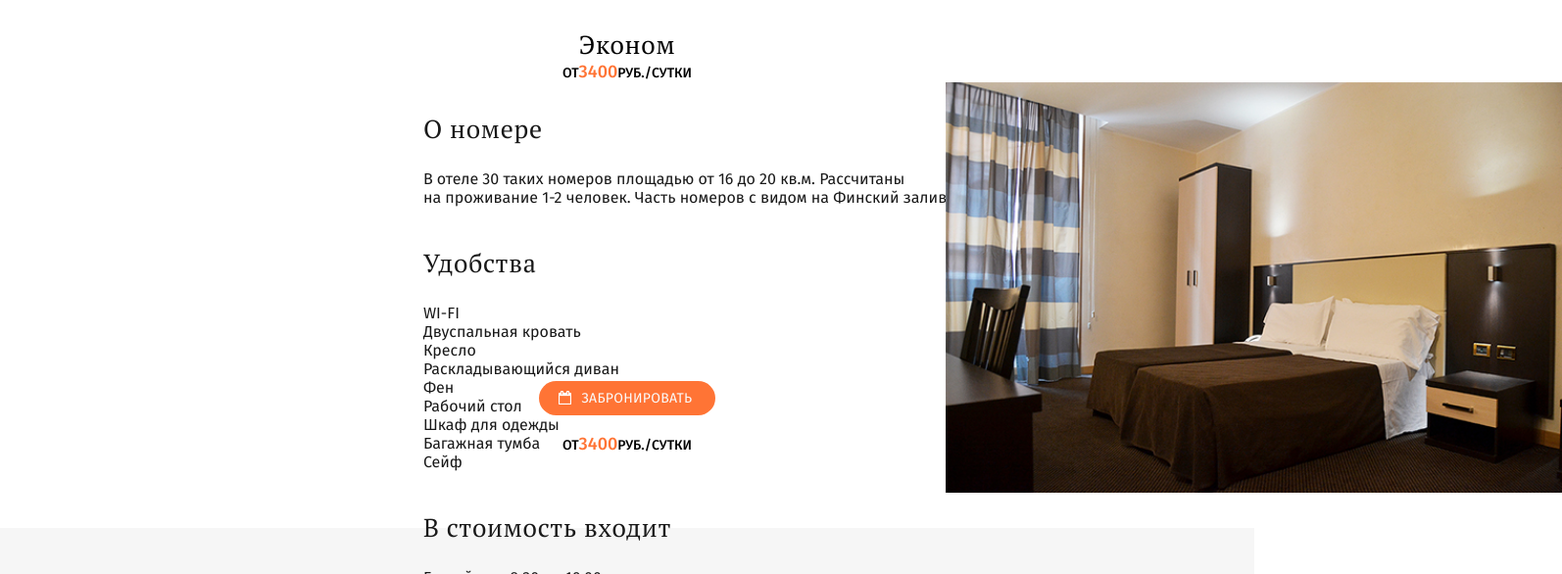
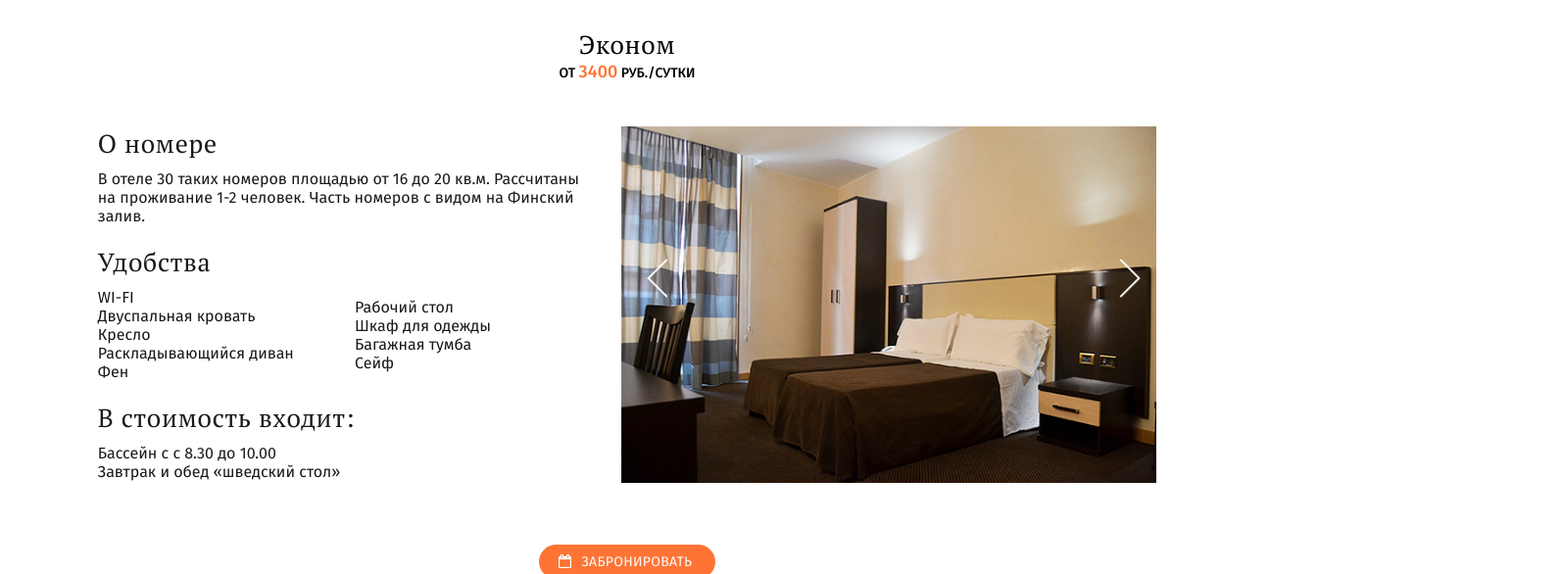
Before and after one commit to if712/Green-valley, a website: page single-room.html in a window 1280 px wide. Shown: the part 93-679 px from the top of the page at 98% size, 1594 px wide, since content can reach past the window. Drawn offline with Linux system fonts and the light colour scheme; a web font is replaced by a local one.

Commit message:
single-room-1200-1400

```diff
--- a/js/script.js
+++ b/js/script.js
@@ -66,6 +66,7 @@ $(document).ready(function(){
 	});
 
 
+
 	/* reviews-carousel */
 
 	$("#reviews-carousel").owlCarousel({
@@ -88,7 +89,6 @@ $(document).ready(function(){
 
 
 
-
 	/* discount-carousel */
 
 	$("#discount-carousel").owlCarousel({
@@ -101,7 +101,7 @@ $(document).ready(function(){
 
 
 
-	/* rooms-carousel */
+	/* rooms-carousel - карусель на странице Single room */
 
 
 	/* добавление карусели при размере окна от 768px до 1200px */
@@ -154,4 +154,26 @@ $(document).ready(function(){
 
 	});
 
+
+
+	/* room-gallery-carousel - галерея на странице Single room */
+
+	$("#room-gallery-carousel").owlCarousel({
+		items : 1,
+		itemsCustom : [[768, 1]],
+		rewindNav : false,
+		pagination : false,
+	});
+
+	var singleRoom = $("#room-gallery-carousel").data('owlCarousel');
+	var carousel = $("#room-gallery-carousel");
+
+	$('.single-room__description-prev').click(function(){
+	  singleRoom.prev();
+	});
+
+	$('.single-room__description-next').click(function(){
+	  singleRoom.next();
+	});
+
 });
--- a/less/blocks/categories.less
+++ b/less/blocks/categories.less
@@ -155,15 +155,6 @@
 				width: 96.7%;
 				overflow: hidden;
 			}
-
-			@media (min-width: 1200px) {
-
-				position: absolute;
-				top: 0;
-				left: 100%;
-				width: 96.7%;
-				overflow: hidden;
-			}
 		}
 
 		&-img{
--- a/less/blocks/offer.less
+++ b/less/blocks/offer.less
@@ -1,6 +1,7 @@
 .offer{
 
 	margin: 20px 10px 0;
+	overflow: hidden;
 
 	&__link{
 
--- a/less/blocks/rooms.less
+++ b/less/blocks/rooms.less
@@ -10,6 +10,10 @@
 
 	@media (min-width: 768px) {
 
+		display: flex;
+		flex-direction: row;
+		align-items: center;
+		justify-content: center;
 		padding: 50px 0 0;
 	}
 
@@ -31,6 +35,12 @@
 			justify-content: center;
 			width: 730px;
 		}
+
+		@media (min-width: 1200px) {
+
+			width: 100%;
+			padding-bottom: 50px;
+		}
 	}
 
 	&__item{
@@ -40,7 +50,7 @@
 		@media (min-width: 768px) {
 
 			width: 350px;
-			margin: 0;
+			margin: 0 10px;
 		}
 
 		&--hidden{
--- a/less/blocks/single-room.less
+++ b/less/blocks/single-room.less
@@ -80,14 +80,11 @@
 
 		@media (min-width: 1200px) {
 
-			width: 50.8%;
-			height: 305px;
-			padding: 0;
-		}
-
-		@media (min-width: 1400px) {
-
-			width: 50.8%;
+			display: flex;
+			flex-direction: row-reverse;
+			width: 100%;
+			margin: 45px;
+			padding: 0 7.8%;
 		}
 
 
@@ -99,25 +96,14 @@
 				flex-direction: column;
 				align-items: center;
 				width: 100%;
+				height: 100%;
 				overflow: hidden;
 			}
 
 			@media (min-width: 1200px) {
 
-				position: absolute;
-				top: 0;
-				left: 100%;
-				width: 96.7%;
-				overflow: hidden;
-			}
-
-			@media (min-width: 1200px) {
-
-				position: absolute;
-				top: 0;
-				left: 100%;
-				width: 96.7%;
-				overflow: hidden;
+				//width: 96.7%;
+				width: 100%;
 			}
 		}
 
@@ -128,12 +114,80 @@
 				overflow: hidden;
 			}
 
-			@media (min-width: 768px) {
+			@media (min-width: 1200px) {
 
-				//width: 100%;
-				overflow: hidden;
+    		width: 100%;
 			}
 		}
+
+
+		&-prev,
+		&-next{
+
+			position: absolute;
+			padding: 13px;
+			border-bottom: 2px solid @gray-lighter;
+
+			@media (min-width: 320px){
+
+				display: none;
+			}
+
+			@media (min-width: 768px){
+
+				display: block;
+				top: 21%;
+				width: 35px;
+				height: 35px;
+			}
+
+			@media (min-width: 1200px){
+
+				top: 37%;
+				width: 25px;
+				height: 25px;
+			}
+
+			@media (min-width: 1400px){
+
+				top: 41%;
+				width: 25px;
+				height: 25px;
+			}
+		}
+
+		&-prev{
+
+			border-left: 2px solid @gray-lighter;
+			transform: rotate(45deg);
+
+			@media (min-width: 768px){
+
+				left: 18px;
+			}
+
+			@media (min-width: 1200px){
+
+				left: 52%;
+			}
+		}
+
+		&-next{
+
+			border-right: 2px solid @gray-lighter;
+			transform: rotate(-45deg);
+
+			@media (min-width: 768px){
+
+				right: 18px;
+			}
+
+			@media (min-width: 1200px){
+
+				right: 9.5%;
+			}
+		}
+
 
 		&-list{
 
@@ -155,12 +209,12 @@
 
 			@media (min-width: 1200px) {
 
-				margin: 30px 14% 30px 18%;
+				margin: 0 1.5% 0 0;
 			}
 
 			@media (min-width: 1400px) {
 
-				margin: 30px 11% 30px 18%;
+				margin: 0 2.7% 0 0;
 			}
 		}
 
@@ -169,6 +223,16 @@
 			@media (min-width: 320px) {
 
 				margin-bottom: 40px;
+			}
+
+			@media (min-width: 1200px) {
+
+				margin-bottom: 20px;
+			}
+
+			@media (min-width: 1400px) {
+
+				margin-bottom: 30px;
 			}
 
 			&-title{
@@ -183,20 +247,52 @@
 
 					margin-bottom: 25px;
 				}
+
+				@media (min-width: 1200px) {
+
+					margin-bottom: 10px;
+				}
+
+				@media (min-width: 1400px) {
+
+					margin-bottom: 20px;
+				}
 			}
+
+			&-text{
+
+				@media (min-width: 1200px) {
+
+					//
+				}
+			}
+
 		}
 	}
-/*
-	&-text,
-	&-facilities,
-	&-included{
 
-		font-family: @fira-sans;
-		font-weight: 400;
-		font-style: normal;
-		font-size: @text-size-p;
+	&__facilities{
+
+		@media (min-width: 1200px) {
+
+			display: flex;
+			flex-direction: row;
+			align-items: center;
+		}
 	}
-	*/
+
+	&__facilities-list{
+
+		@media (min-width: 1200px) {
+
+			margin-right: 12%;
+		}
+
+		@media (min-width: 1400px) {
+
+			margin-right: 14%;
+		}
+	}
+
 	& .btn{
 
 		margin-bottom: 18px;
--- a/single-room.html
+++ b/single-room.html
@@ -50,38 +50,46 @@
 
     <section class="single-room">
       <h1 class="single-room__title">Эконом</h1>
-      <div class="single-room__price">ОТ<span>3400</span>РУБ./СУТКИ</div>
+      <div class="single-room__price">ОТ <span>3400</span> РУБ./СУТКИ</div>
 
       <div class="single-room__description">
 
-        <div class="single-room__description-img-wrapper">
+        <div class="single-room__description-img-wrapper" id="room-gallery-carousel">
           <img class="single-room__description-img" src="img/single-room-gallery.jpg">
+          <img class="single-room__description-img" src="img/single-room-gallery-2.jpg">
         </div>
+
+        <span class="single-room__description-prev"></span>
+        <span class="single-room__description-next"></span>
 
         <ul class="single-room__description-list">
 
           <li class="single-room__description-item">
             <h2 class="single-room__description-item-title">О номере</h2>
-            <p class="single-room__text">В отеле 30 таких номеров площадью от 16 до 20 кв.м. Рассчитаны <br>на проживание 1-2 человек. Часть номеров с видом на Финский залив.</p>
+            <p class="single-room__description-item-text">В отеле 30 таких номеров площадью от 16 до 20 кв.м. Рассчитаны <br>на проживание 1-2 человек. Часть номеров с видом на Финский залив.</p>
           </li>
 
           <li class="single-room__description-item">
             <h2 class="single-room__description-item-title">Удобства</h2>
-            <ul class="single-room__facilities">
+            <div class="single-room__facilities">
+              <ul class="single-room__facilities-list">
                 <li class="single-room__facilities-item">WI-FI</li>
                 <li class="single-room__facilities-item">Двуспальная кровать</li>
                 <li class="single-room__facilities-item">Кресло</li>
                 <li class="single-room__facilities-item">Раскладывающийся диван</li>
                 <li class="single-room__facilities-item">Фен</li>
+              </ul>
+              <ul class="single-room__facilities-list">
                 <li class="single-room__facilities-item">Рабочий стол</li>
                 <li class="single-room__facilities-item">Шкаф для одежды</li>
                 <li class="single-room__facilities-item">Багажная тумба</li>
                 <li class="single-room__facilities-item">Сейф</li>
               </ul>
+            </div>
           </li>
 
           <li class="single-room__description-item">
-            <h2 class="single-room__description-item-title">В стоимость входит</h2>
+            <h2 class="single-room__description-item-title">В стоимость входит:</h2>
             <ul class="single-room__included">
               <li class="single-room__included-item">Бассейн с с 8.30 до 10.00</li>
               <li class="single-room__included-item">Завтрак и обед «шведский стол»</li>
@@ -92,7 +100,7 @@
 
       </div>
       <button class="btn btn--orange">Забронировать</button>
-      <div class="single-room__price">ОТ<span>3400</span>РУБ./СУТКИ</div>
+      <div class="single-room__price">ОТ <span>3400</span> РУБ./СУТКИ</div>
     </section>
 
 
```
Also changed, not shown: css/styles.css, img/single-room-gallery-2.jpg (added), 2 other files. Lines whose indentation alone changed are shown as unchanged.
